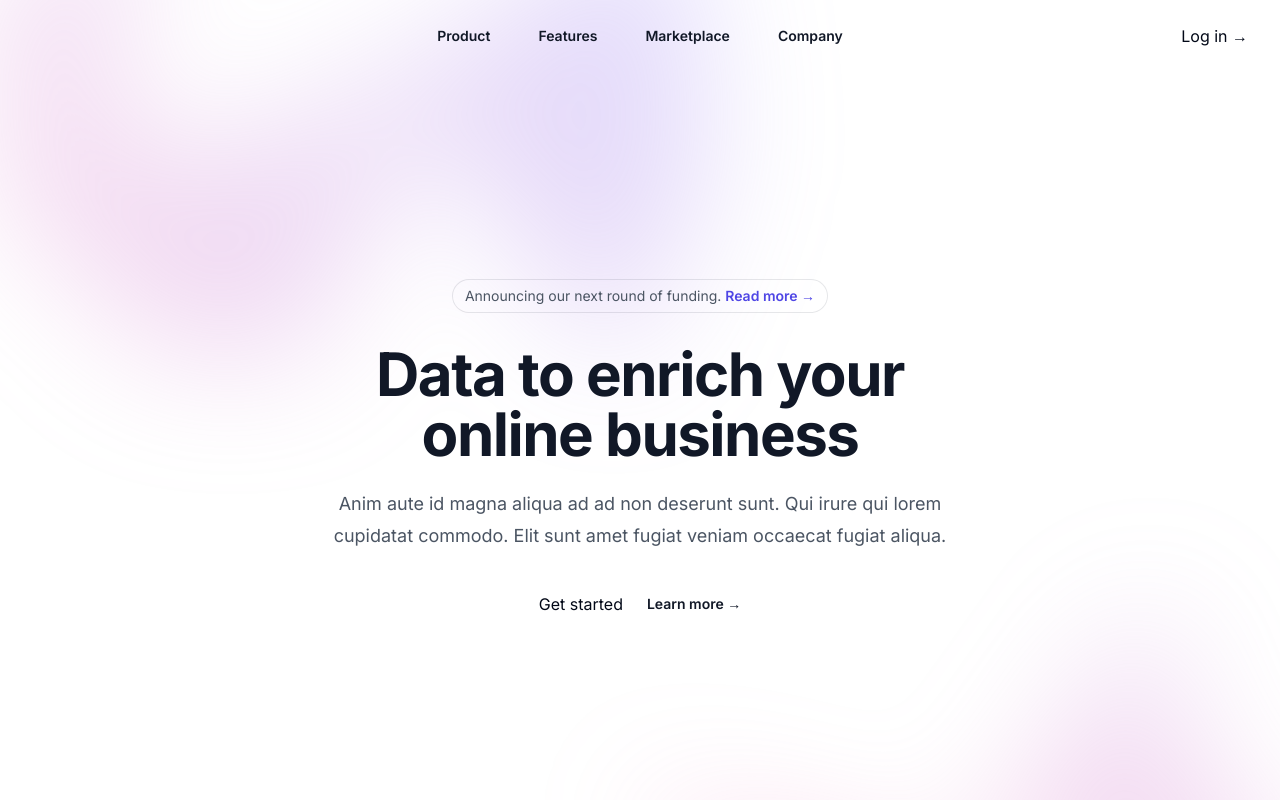
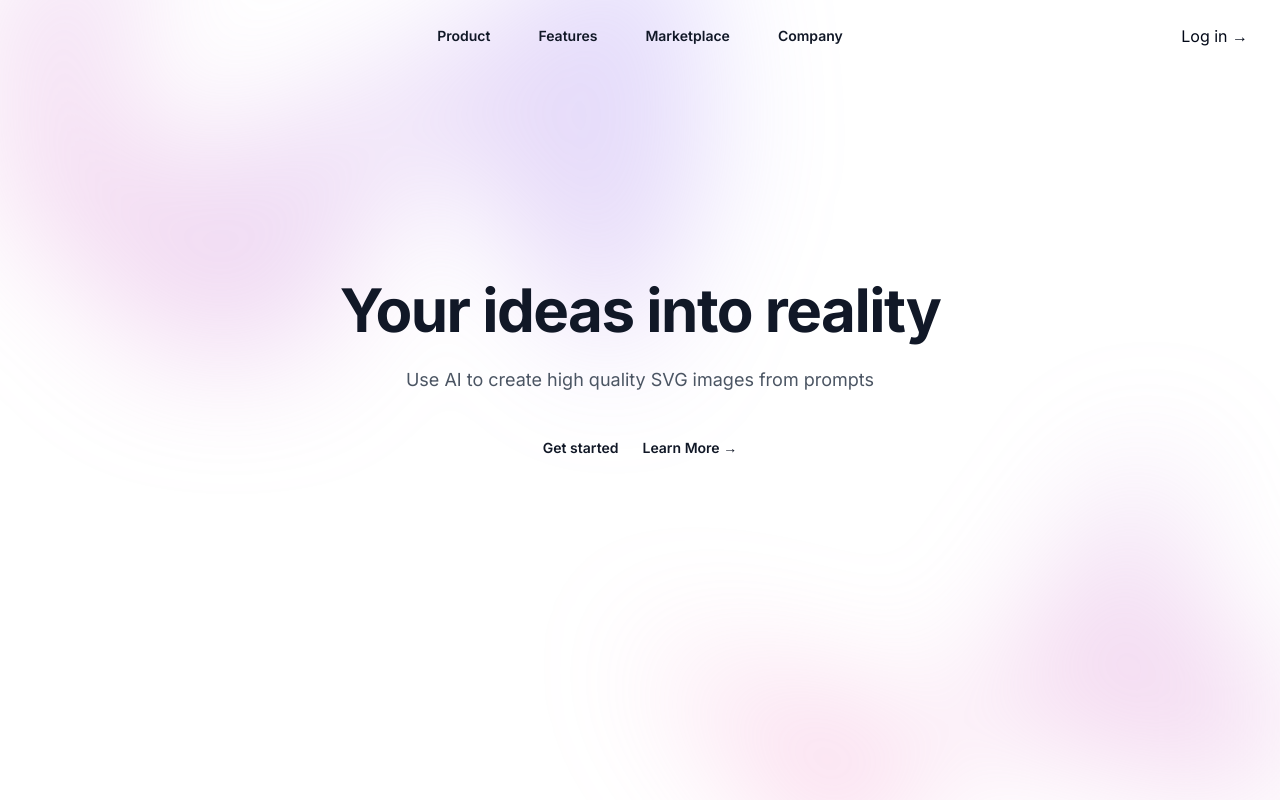
Before and after one commit to ShakeCoolMitt/dall-e, a Next.js app: page / in a window 1280 px wide. Shown: the top 800 px of the page. Built offline with nearby package versions, Linux system fonts and the light colour scheme.

Commit message:
feat: Adding icon and heading

```diff
--- a/app/(dashboard)/(routes)/dashboard/page.tsx
+++ b/app/(dashboard)/(routes)/dashboard/page.tsx
@@ -1,12 +1,22 @@
+"use client";
+
+
 import { Button } from "@/components/ui/button";
 import Image from "next/image";
 import { UserButton } from "@clerk/nextjs";
-import { User } from "lucide-react";
+import { MessageSquare, User } from "lucide-react";
+import { Heading } from "@/components/heading";
 
 const DashboardPage = () => {
   return (
     <div>
-      <div>Dashboard</div>
+      <Heading
+        title="Dashboard"
+        description="Our most advanced conversation model."
+        icon={MessageSquare}
+        iconColor="text-violet-500"
+        bgColor="bg-violet-500/10"
+      />
     </div>
   );
 };
--- a/app/(dashboard)/(routes)/settings/page.tsx
+++ b/app/(dashboard)/(routes)/settings/page.tsx
@@ -1,5 +1,14 @@
+import { Heading } from "@/components/heading";
+import { Settings2Icon } from "lucide-react";
+
 const Settings = () => {
-  return <div>Settings</div>;
+  return <Heading
+  title="Setting"
+  description="Our most advanced conversation model."
+  icon={Settings2Icon}
+  iconColor="text-violet-500"
+  bgColor="bg-violet-500/10"
+/>;
 };
 
 export default Settings;
--- a/app/(dashboard)/(routes)/svg/page.tsx
+++ b/app/(dashboard)/(routes)/svg/page.tsx
@@ -1,5 +1,18 @@
-const svgGen = () => {
-  return <div>SVG Gen</div>;
+"use client"
+
+import { DogIcon, MessageSquare } from "lucide-react";
+import { Heading } from "@/components/heading";
+
+const SvgGen = () => {
+  return <div>
+    <Heading
+      title="SVG"
+      description="Our most advanced conversation model."
+      icon={DogIcon}
+      iconColor="text-violet-500"
+      bgColor="bg-violet-500/10"
+    />
+  </div>;
 };
 
-export default svgGen;
+export default SvgGen;
--- a/app/(landing)/page.tsx
+++ b/app/(landing)/page.tsx
@@ -1,7 +1,5 @@
 "use client";
-import { Button } from "@/components/ui/button";
-import Link from "next/link";
-import { UserButton } from "@clerk/nextjs";
+
 import Hero from "@/components/ui/hero";
 
 const LandingPage = () => {
--- a/components/ui/hero.tsx
+++ b/components/ui/hero.tsx
@@ -119,33 +119,17 @@ export default function Example() {
           />
         </div>
         <div className="mx-auto max-w-2xl py-32 sm:py-48 lg:py-56">
-          <div className="hidden sm:mb-8 sm:flex sm:justify-center">
-            <div className="relative rounded-full px-3 py-1 text-sm leading-6 text-gray-600 ring-1 ring-gray-900/10 hover:ring-gray-900/20">
-              Announcing our next round of funding.{" "}
-              <a href="#" className="font-semibold text-indigo-600">
-                <span className="absolute inset-0" aria-hidden="true" />
-                Read more <span aria-hidden="true">&rarr;</span>
-              </a>
-            </div>
-          </div>
+
           <div className="text-center">
             <h1 className="text-4xl font-bold tracking-tight text-gray-900 sm:text-6xl">
-              Data to enrich your online business
+              Your ideas into reality
             </h1>
             <p className="mt-6 text-lg leading-8 text-gray-600">
-              Anim aute id magna aliqua ad ad non deserunt sunt. Qui irure qui
-              lorem cupidatat commodo. Elit sunt amet fugiat veniam occaecat
-              fugiat aliqua.
+              Use AI to create high quality SVG images from prompts
             </p>
             <div className="mt-10 flex items-center justify-center gap-x-6">
-              <Link href="/sign-up">Get started</Link>
-
-              <a
-                href="#"
-                className="text-sm font-semibold leading-6 text-gray-900"
-              >
-                Learn more <span aria-hidden="true">→</span>
-              </a>
+              <Link className="text-sm font-semibold leading-6 text-gray-900" href="/sign-up">Get started</Link>
+              <Link className="text-sm font-semibold leading-6 text-gray-900" href="/sign-up">Learn More  <span aria-hidden="true">→</span></Link>
             </div>
           </div>
         </div>
```
Also changed, not shown: 1 other file (tests, documents, lock files or other folders).
